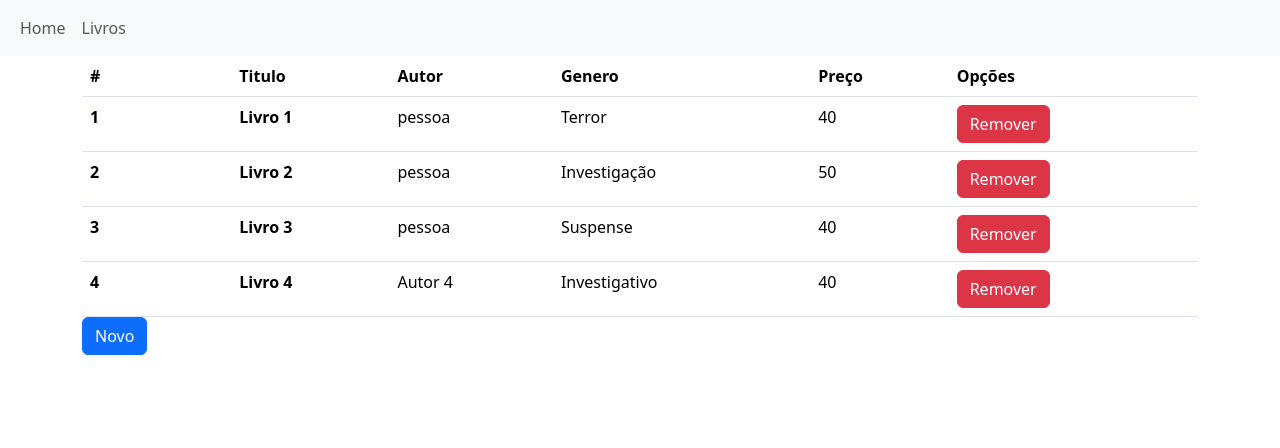
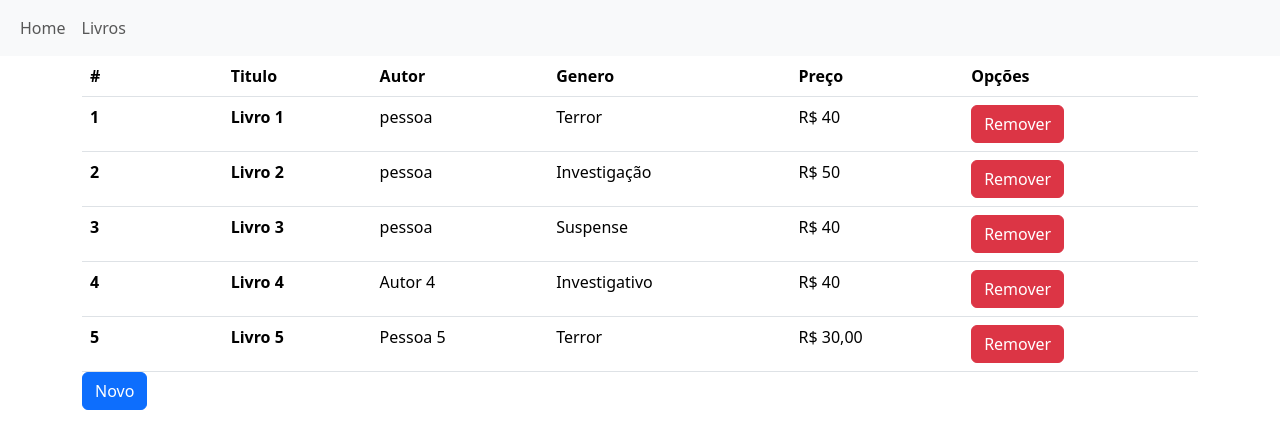
Before and after one commit to o1Hstoco01/prova-angular-1, an Angular app: page /books in a window 1280 px wide. Shown: the top 448 px of the page. Built offline with nearby package versions, Linux system fonts and the light colour scheme; data requests are answered from the project's data file.

Commit message:
Correção: Trocando o valor number da variavel preco para boolean

```diff
--- a/db.json
+++ b/db.json
@@ -27,6 +27,13 @@
       "autor": "Autor 4",
       "genero": "Investigativo",
       "preco": "40"
+    },
+    {
+      "id": 5,
+      "titulo": "Livro 5",
+      "autor": "Pessoa 5",
+      "genero": "Terror",
+      "preco": "30,00"
     }
   ]
 }
--- a/src/app/book.ts
+++ b/src/app/book.ts
@@ -3,5 +3,5 @@ export interface Books{
 	titulo: string,
 	autor: string,
 	genero: string,
-	preco: number
+	preco: boolean
 }
--- a/src/app/books/books.component.html
+++ b/src/app/books/books.component.html
@@ -16,7 +16,7 @@
             <th>{{book.titulo}}</th>
             <td>{{book.autor}}</td>
             <td>{{book.genero}}</td>
-            <td>{{book.preco}}</td>
+            <td>R$ {{book.preco}}</td>
             <td><button class="btn btn-danger" (click)="delete(book)">Remover</button></td>
           </tr>
         <button class="btn btn-primary"(click)="create()">Novo</button>
```
